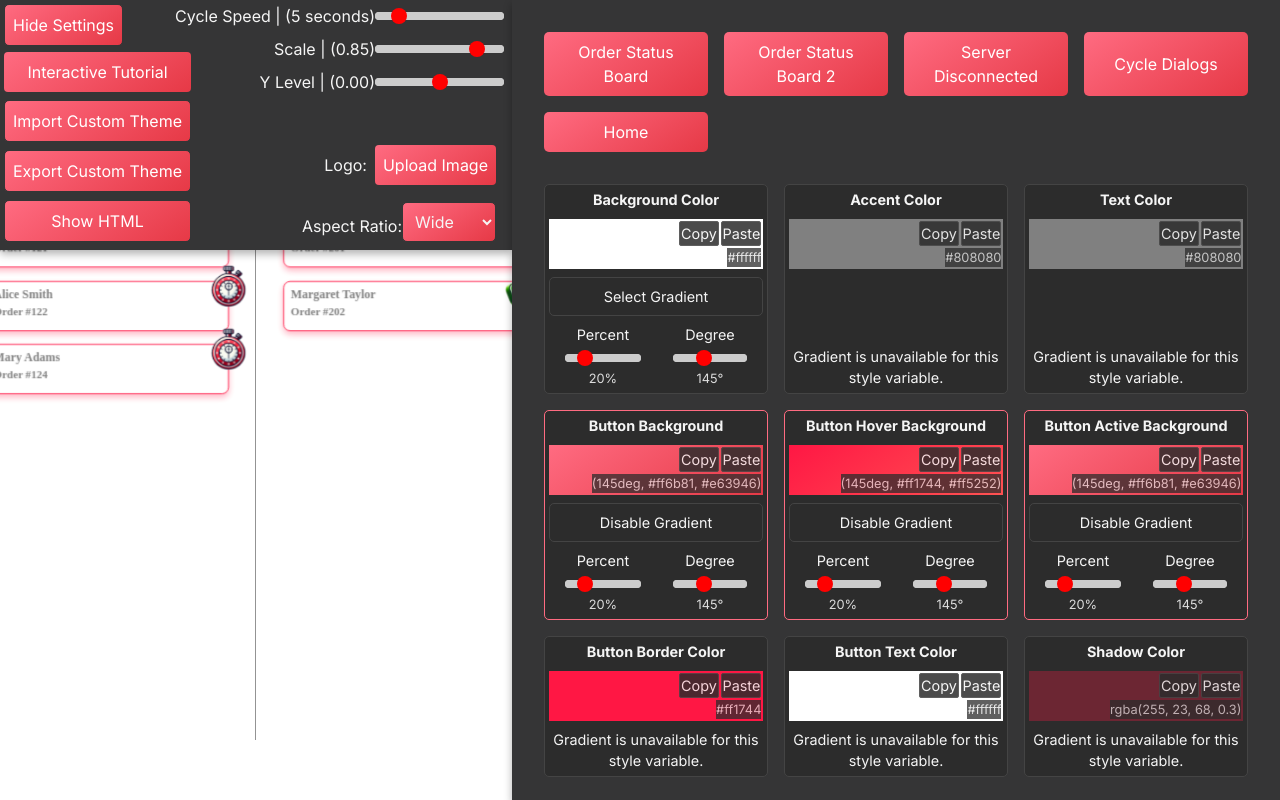
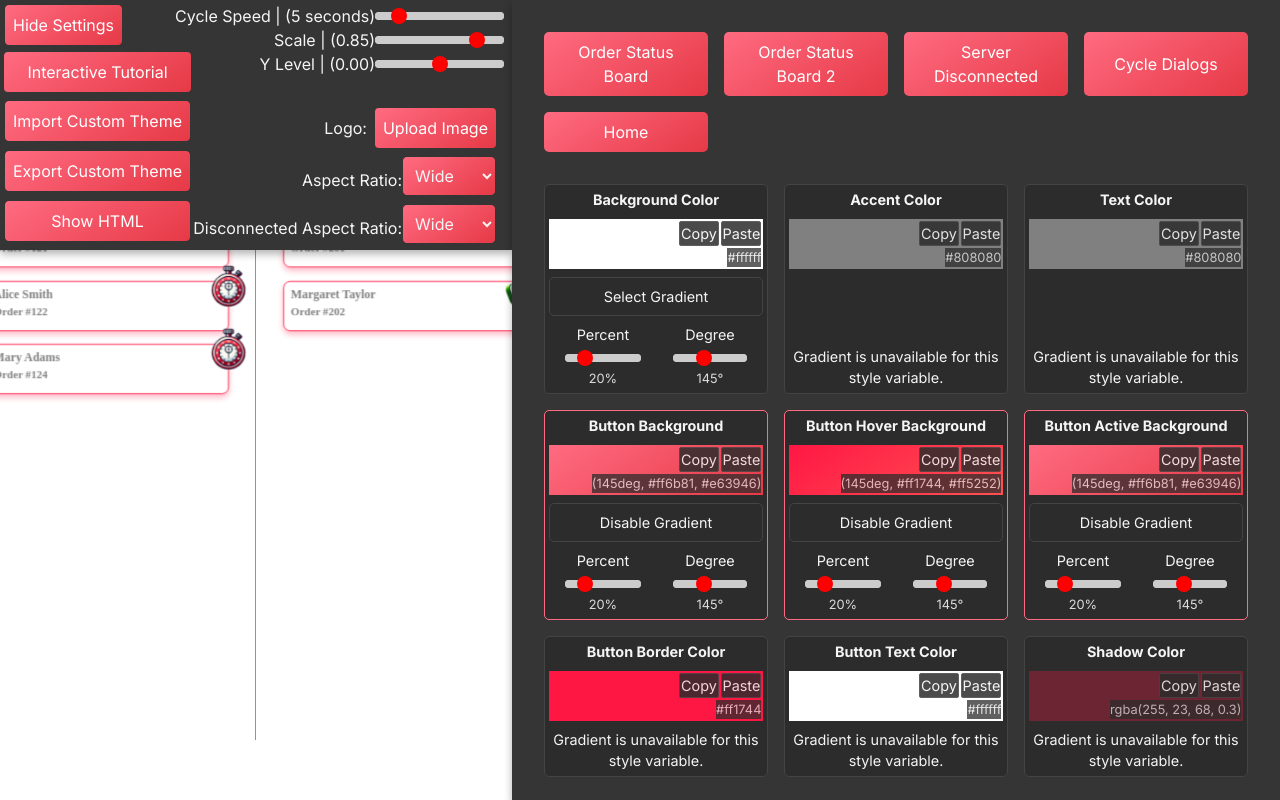
Before and after one commit to JordanReady/OTM.ThemeCreator, a Next.js app: page /orderStatusBoard in a window 1280 px wide. Built offline with nearby package versions, Linux system fonts and the light colour scheme; no server answers.

Commit message:
fix: aspect ratios for OSB

```diff
--- a/app/orderStatusBoard/dialogs/OSBDialogDisplay.tsx
+++ b/app/orderStatusBoard/dialogs/OSBDialogDisplay.tsx
@@ -34,6 +34,7 @@ type Props = {
   buttonTextColor: string;
   shadowColor: string;
   showHtml: boolean;
+  disconnectedImgAspectRatio: string;
 };
 
 export default function DialogDisplay({
@@ -54,6 +55,7 @@ export default function DialogDisplay({
   buttonTextColor,
   shadowColor,
   showHtml,
+  disconnectedImgAspectRatio,
 }: Props) {
   const [orders, setOrders] = useState<Order[]>([
     // Preparing Orders (StatusId=1)
@@ -251,7 +253,7 @@ export default function DialogDisplay({
           ) : (
             <OSBDisconnected
               imgSrc="/ServerDisconnected.png"
-              aspectRatio={aspectRatioClass}
+              aspectRatio={disconnectedImgAspectRatio}
               pos={pos}
             />
           )}
--- a/app/orderStatusBoard/dialogs/OSBDisplay2.tsx
+++ b/app/orderStatusBoard/dialogs/OSBDisplay2.tsx
@@ -217,7 +217,7 @@ export default function OSBDisplay1({
     <div className={`custom-dialog-backdrop margin-${pos}`}>
       <div className={`osb-dialog ${animate ? "animate" : ""}`}>
         <Image
-          className="osb-logo"
+          className={`osb-logo osb-logo-${aspectRatio}`}
           id="graphic-top-left"
           src={imgSrc}
           alt="Logo"
--- a/app/orderStatusBoard/orderStatusBoard.scss
+++ b/app/orderStatusBoard/orderStatusBoard.scss
@@ -36,36 +36,36 @@
 }
 
 .osb-logo-square {
-  width: 100px;
-  height: 100px;
+  width: 100px !important;
+  height: 100px !important;
   margin: auto;
 }
 
 /* Wide logo (16:9 aspect ratio) */
 .osb-logo-wide {
-  width: 160px;
-  height: 90px;
+  width: 160px !important;
+  height: 90px !important;
   margin: auto;
 }
 
 /* Portrait logo (9:16 aspect ratio) */
 .osb-logo-portrait {
-  width: 90px;
-  height: 160px;
+  width: 90px !important;
+  height: 160px !important;
   margin: auto;
 }
 
 /* Classic logo (4:3 aspect ratio) */
 .osb-logo-classic {
-  width: 120px;
-  height: 90px;
+  width: 120px !important;
+  height: 90px !important;
   margin: auto;
 }
 
 /* Banner logo (3:1 aspect ratio) */
 .osb-logo-banner {
-  width: 300px;
-  height: 100px;
+  width: 300px !important;
+  height: 100px !important;
   margin: auto;
 }
 
--- a/app/orderStatusBoard/page.tsx
+++ b/app/orderStatusBoard/page.tsx
@@ -24,7 +24,9 @@ export default function OrderStatusBoard({}: Props) {
   const [baseScale, setBaseScale] = useState(0.85);
   const [scale, setScale] = useState(baseScale);
   const [uploadedImage, setUploadedImage] = useState<string>("/OTMSLogo.png");
-  const [aspectRatio, setAspectRatio] = useState("square");
+  const [aspectRatio, setAspectRatio] = useState("banner");
+  const [disconnectedImgAspectRatio, setDisconnectedImgAspectRatio] =
+    useState("square");
   const [pos, setPos] = useState(0);
   const [showTutorial, setShowTutorial] = useState(false);
   const [tutorialStep, setTutorialStep] = useState(0);
@@ -348,6 +350,7 @@ export default function OrderStatusBoard({}: Props) {
             setPlayerImgScale={setScale}
             showHtml={showHtml}
             setShowHtml={setShowHtml}
+            setDisconnectedImgAspectRatio={setDisconnectedImgAspectRatio}
           />
 
           <DialogDisplay
@@ -368,6 +371,7 @@ export default function OrderStatusBoard({}: Props) {
             buttonTextColor={buttonTextColor}
             shadowColor={shadowColor}
             showHtml={showHtml}
+            disconnectedImgAspectRatio={disconnectedImgAspectRatio}
           />
 
           {/* Theme Picker Display*/}
--- a/components/SettingsDisplay.tsx
+++ b/components/SettingsDisplay.tsx
@@ -29,6 +29,7 @@ type Props = {
   importTheme: boolean;
   setImportTheme: (importTheme: boolean) => void;
   importedTheme: string;
+  setDisconnectedImgAspectRatio: (disconnectedImgAspectRatio: string) => void;
 };
 
 type ButtonType =
@@ -63,6 +64,7 @@ export default function SettingsDisplay({
   setPlayerImgScale,
   showHtml,
   setShowHtml,
+  setDisconnectedImgAspectRatio,
 }: Props) {
   useEffect(() => {
     setCycle(true);
@@ -387,6 +389,23 @@ export default function SettingsDisplay({
               <option value="square">Square</option>
             </select>
           </div>
+          {/* Aspect Ratio Selector */}
+          <div className="setting-option">
+            <label htmlFor="aspect-ratio">Disconnected Aspect Ratio: </label>
+            <select
+              id="aspect-ratio"
+              className="aspect-ratio-dropdown"
+              onChange={(e) => {
+                setDisconnectedImgAspectRatio(e.target.value);
+              }}
+            >
+              <option value="wide">Wide</option>
+              <option value="portrait">Portrait</option>
+              <option value="classic">Classic</option>
+              <option value="banner">Banner</option>
+              <option value="square">Square</option>
+            </select>
+          </div>
         </div>
       )}
 
```
